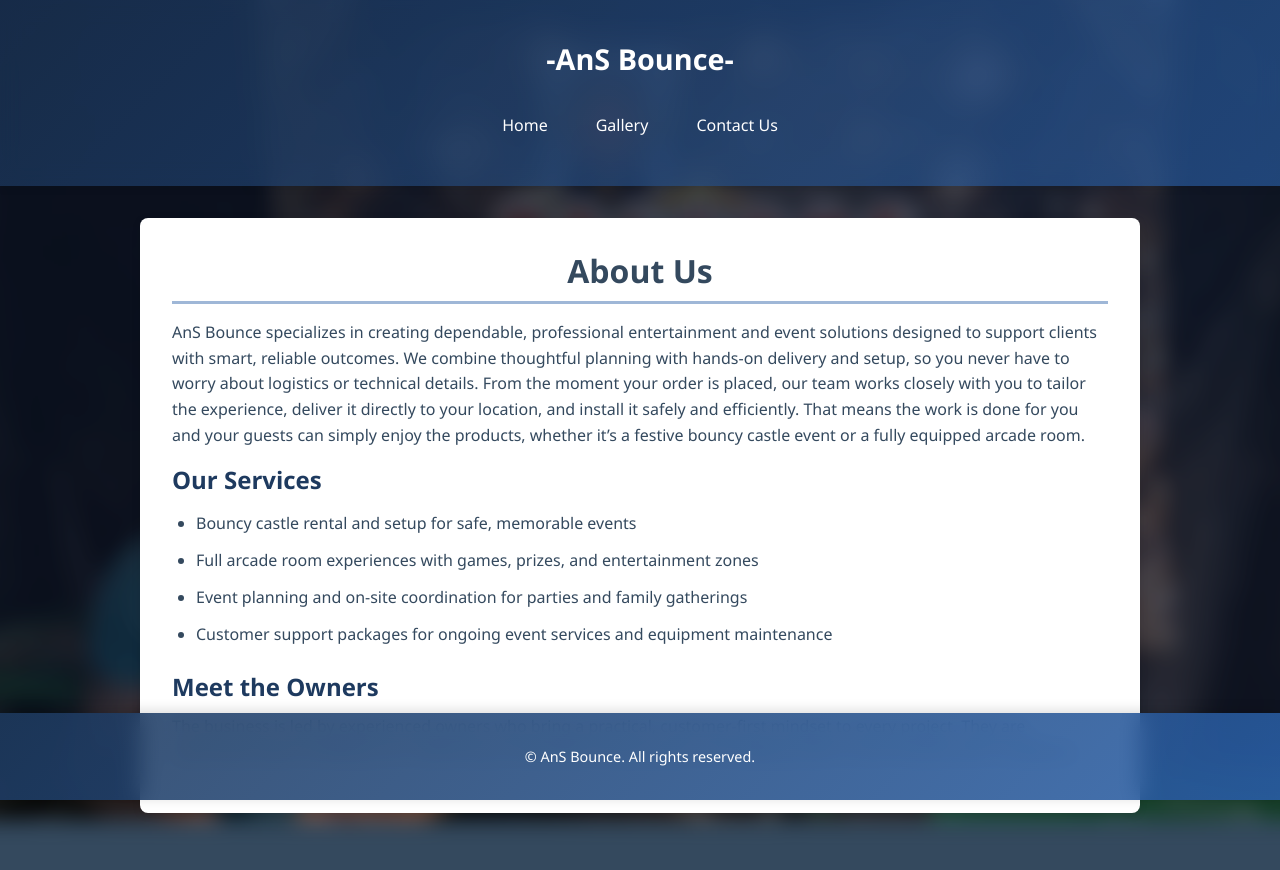
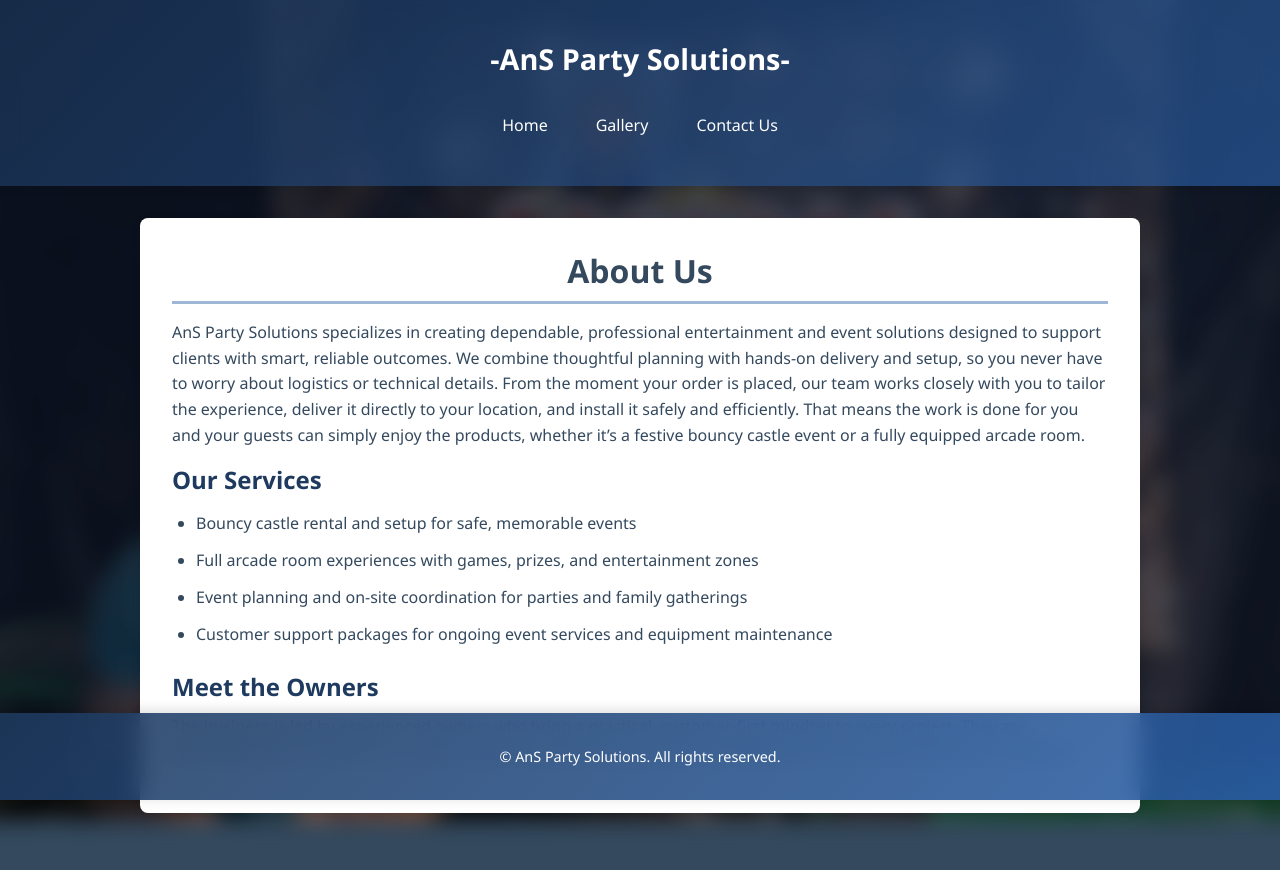
Before and after one commit to raccoonbops/AnS-Bounce, a plain HTML site: page index.html in a window 1280 px wide. Drawn offline with Linux system fonts and the light colour scheme.

Commit message:
Add files via upload

```diff
--- a/index.html
+++ b/index.html
@@ -3,12 +3,12 @@
 <head>
     <meta charset="UTF-8">
     <meta name="viewport" content="width=device-width, initial-scale=1.0">
-    <title>AnS Bounce</title>
+    <title>AnS Party Solutions</title>
     <link rel="stylesheet" href="style.css">
 </head>
 <body class="home">
     <header>
-        <h1>-AnS Bounce-</h1>
+        <h1>-AnS Party Solutions-</h1>
         <nav>
             <ul>
                 <li><a href="#">Home</a></li>
@@ -20,7 +20,7 @@
 
     <section>
         <h2>About Us</h2>
-        <p>AnS Bounce specializes in creating dependable, professional entertainment and event solutions designed to support clients with smart, reliable outcomes. We combine thoughtful planning with hands-on delivery and setup, so you never have to worry about logistics or technical details. From the moment your order is placed, our team works closely with you to tailor the experience, deliver it directly to your location, and install it safely and efficiently. That means the work is done for you and your guests can simply enjoy the products, whether it’s a festive bouncy castle event or a fully equipped arcade room.</p>
+        <p>AnS Party Solutions specializes in creating dependable, professional entertainment and event solutions designed to support clients with smart, reliable outcomes. We combine thoughtful planning with hands-on delivery and setup, so you never have to worry about logistics or technical details. From the moment your order is placed, our team works closely with you to tailor the experience, deliver it directly to your location, and install it safely and efficiently. That means the work is done for you and your guests can simply enjoy the products, whether it’s a festive bouncy castle event or a fully equipped arcade room.</p>
 
         <article>
             <h3>Our Services</h3>
@@ -39,7 +39,7 @@
     </section>
 
     <footer>
-        <p>© AnS Bounce. All rights reserved.</p>
+        <p>© AnS Party Solutions. All rights reserved.</p>
     </footer>
 
     <script src="app.js"></script>
```
Also changed, not shown: contact.html (+2 -2 lines), gallery.html (+2 -2 lines).
